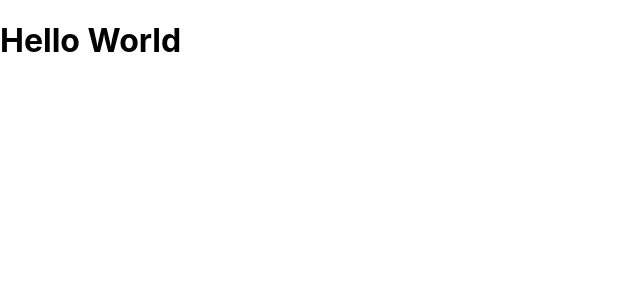
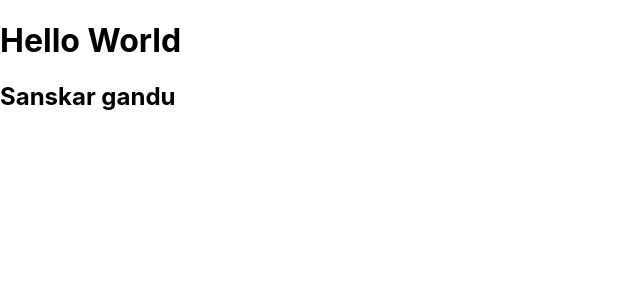
Before and after one commit to pavan-2001/my-app, a React (Create React App) app: page / in a window 1280 px wide. Shown: the top 300 px of the page, without its empty margins (0-640 px from the left). Built offline with nearby package versions, Linux system fonts and the light colour scheme.

Commit message:
added content

```diff
--- a/src/App.js
+++ b/src/App.js
@@ -5,6 +5,7 @@ export default function App()
   return (
     <div>
       <h1>Hello World</h1>
+      <h2>Sanskar gandu</h2>
     </div>
   );
 }
```
